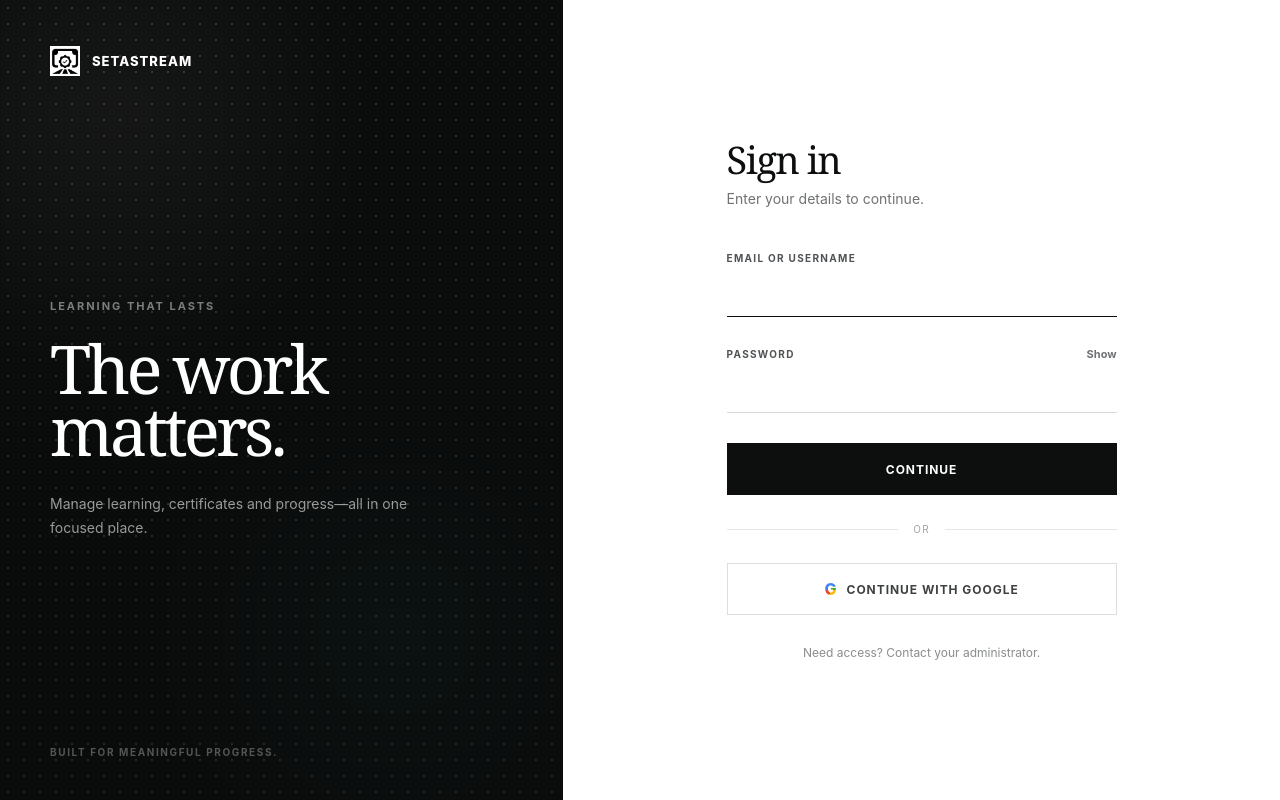
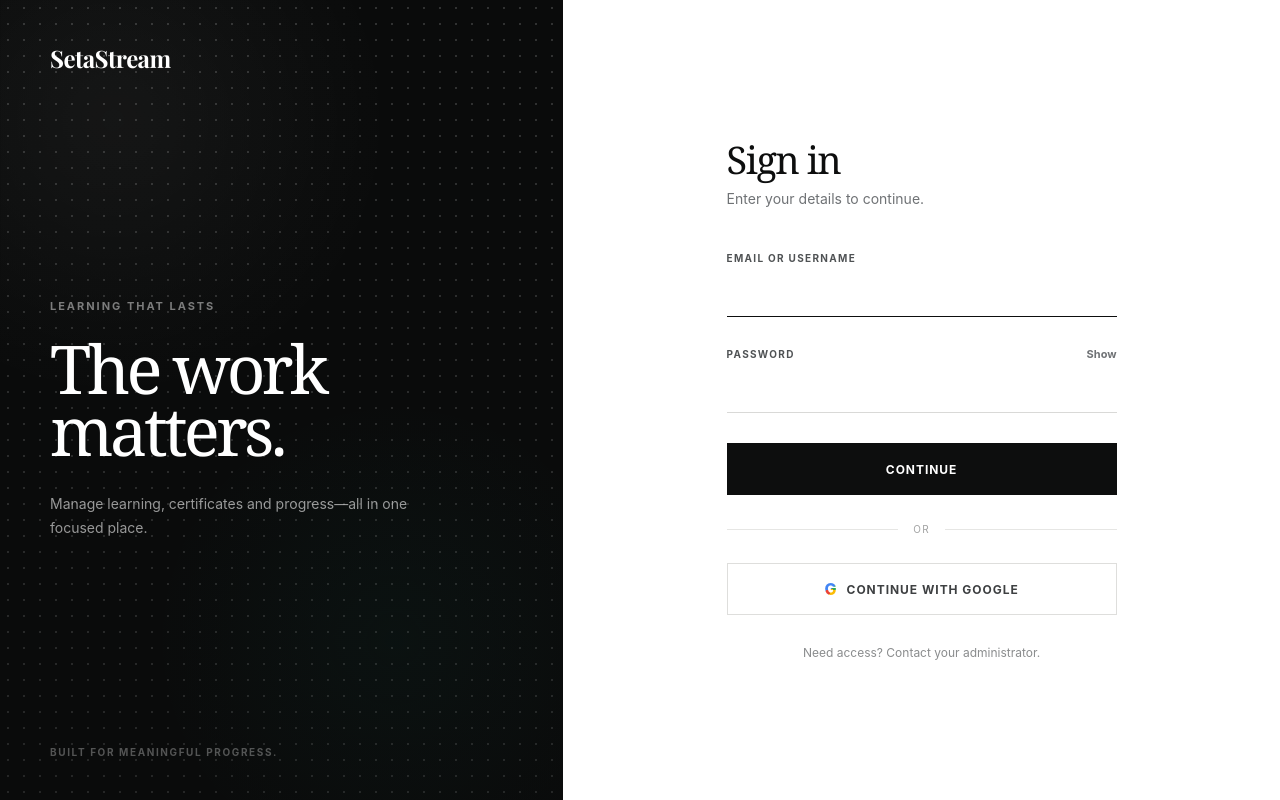
Before and after one commit to CapeStacks/setastream, a Django app: template Source/templates/admin/login.html in a window 1280 px wide. Run offline with Django 5.2, Linux system fonts and the light colour scheme; the template is opened without the code that fills it, so the values that code supplies are empty.

Commit message:
changed the picture to just setastream using playfair display and then added back the favicon

```diff
--- a/Source/static/css/admin-login.css
+++ b/Source/static/css/admin-login.css
@@ -102,29 +102,17 @@ input {
 .brand-lockup {
     display: inline-flex;
     align-items: center;
-    gap: 12px;
     color: #fff;
-    font-size: 13px;
-    font-weight: 760;
-    letter-spacing: 0.08em;
     text-decoration: none;
-    text-transform: uppercase;
     transform: translate3d(var(--logo-x), var(--logo-y), 0);
 }
 
-.brand-mark {
-    width: 30px;
-    height: 30px;
-    display: grid;
-    overflow: hidden;
-    place-items: center;
-    background: #fff;
-}
-
-.brand-mark img {
-    width: 100%;
-    height: 100%;
-    object-fit: cover;
+.brand-name {
+    font-family: "Playfair Display", Georgia, "Times New Roman", serif;
+    font-size: 24px;
+    font-weight: 700;
+    letter-spacing: -0.025em;
+    line-height: 1;
 }
 
 .brand-message {
--- a/Source/templates/admin/login.html
+++ b/Source/templates/admin/login.html
@@ -7,6 +7,9 @@
     <meta name="robots" content="noindex, nofollow">
     <title>Sign in | SetaStream</title>
     <link rel="icon" type="image/jpeg" href="{% static 'images/setastream-mark.jpg' %}">
+    <link rel="preconnect" href="https://fonts.googleapis.com">
+    <link rel="preconnect" href="https://fonts.gstatic.com" crossorigin>
+    <link href="https://fonts.googleapis.com/css2?family=Playfair+Display:wght@700&display=swap" rel="stylesheet">
     <link rel="stylesheet" href="{% static 'css/admin-login.css' %}">
     <script src="{% static 'js/admin-login.js' %}" defer></script>
 </head>
@@ -14,10 +17,7 @@
     <main class="auth-shell">
         <section class="brand-panel" aria-labelledby="brand-heading">
             <a class="brand-lockup" href="{% url 'admin:index' %}" aria-label="SetaStream admin home">
-                <span class="brand-mark">
-                    <img src="{% static 'images/setastream-mark.jpg' %}" alt="">
-                </span>
-                <span>SetaStream</span>
+                <span class="brand-name">SetaStream</span>
             </a>
 
             <div class="brand-message">
```
Also changed, not shown: Source/static/images/logo.JPG (added).
